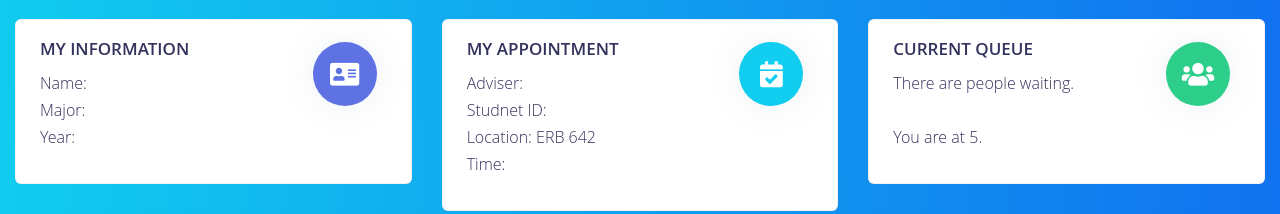
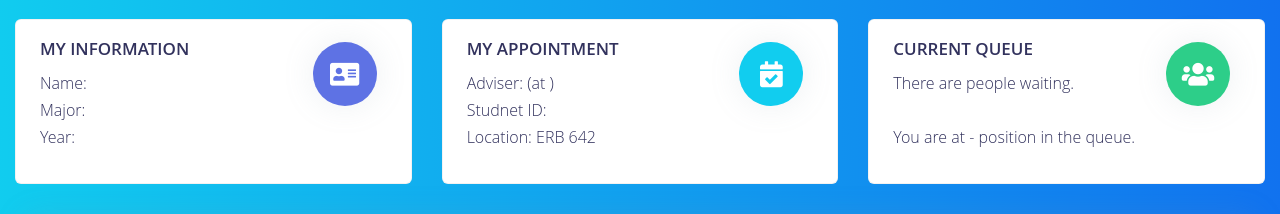
Before and after one commit to dongqingye7/WeAdvise, a React (Create React App) app: page /Home in a window 1280 px wide. Shown: the part 184-398 px from the top of the page. Built offline with nearby package versions, Linux system fonts and the light colour scheme; no server answers; the database is empty; sample sign-in values are in the browser's storage.

Commit message:
Homepage Update

```diff
--- a/src/Components/Home/Header.js
+++ b/src/Components/Home/Header.js
@@ -11,19 +11,27 @@
 */
 import React from "react";
 
+import firebase from 'firebase/app';
 
 // reactstrap components
 import { Card, CardBody, CardTitle, CardText, Container, Row, Col } from "reactstrap";
 import withAuthorization from "../withAuthorization";
 import { db } from "../../firebase";
+import { keys } from "@material-ui/core/styles/createBreakpoints";
 //import numInQueue from
 
 
 
 
+ const queueUser=5;
 
-const queueNumber=db.numInQueue;
-const queueUser=5;
+
+            // let dobobj = Object.values(dataSnapShot.val());
+            // for (var i = 0; i < dataSnapShot.numChildren(); i++) {
+            //   if (dobobj[i].uid == uid) {
+
+            //   }
+            // }
 
 
 
@@ -35,17 +43,46 @@ class Header extends React.Component {
     Lastname:"",
     Major:"",
     Year_Started:"",
-    name:"",
+    name:" ",
     message:"",
     Student_id:"",
-    Advisor:""
+    Advisor:"",
+    NUMB:"",
+    POS:""
 
   };
 
   componentDidMount() {
+    var user = firebase.auth().currentUser;
+    var uid = user.uid;
+    var self = this;
+    var doblist = firebase.database().ref("Queue");
+        doblist.once("value", dataSnapShot => {
+          let dobobj = Object.values(dataSnapShot.val());
+          let dobkey = Object.keys(dataSnapShot.val());
+
+          for (var i = dataSnapShot.numChildren() ; i >0 ; i--) {
+
+            if(dobkey[i] == loggedUser.uid){
+            self.setState({
+              POS: i+1
+
+            })
+          }
+          }
+            this.setState({
+              NUMB: dataSnapShot.numChildren() ,
+
+            })
+
+
+        });
+
 
 
     const { loggedUser } = this.props;
+
+
     db.doGetAnUnser(loggedUser.uid).then(res => {
       this.setState({
         Firstname: res.val().Firstname,
@@ -57,7 +94,14 @@ class Header extends React.Component {
     });
 
 
-    db.doGetAppointment(loggedUser.uid).then(res => {
+
+// var doblist = firebase.database().ref("Queue");
+// doblist.once("value", dataSnapShot => {
+//   for (var i=0; i<dataSnapShot.numChildren(); i++){
+//   if(Object.values(dataSnapShot.val()) == uid){
+
+db.doGetAppointment(loggedUser.uid).then(res => {
+  if(res.hasChild(uid)){
       this.setState({
         name: res.val().name,
         message: res.val().message,
@@ -65,7 +109,12 @@ class Header extends React.Component {
         Advisor: res.val().Advisor
 
       });
+    }
     });
+
+//   }}
+// });
+
 
   }
   render() {
@@ -73,7 +122,7 @@ class Header extends React.Component {
 
 
 
-    const {Firstname, Lastname, Major, Year_Started, name, message, Student_id, Advisor } = this.state;
+    const {Firstname, Lastname, Major, Year_Started, name, message, Student_id, Advisor, NUMB,POS } = this.state;
 
 
     // console.log("dasdf", this.props.loggedUser);
@@ -125,10 +174,10 @@ class Header extends React.Component {
                         </CardTitle>
 
                         <div className="h5 font-weight-bold mb-0">
-                            <p>Adviser: {Advisor}
+                            <p>Adviser: {Advisor} (at {message} )
                             <br />Studnet ID: {Student_id}
                             <br />Location: {appLocation}
-                            <br />Time: {message}
+                            {/* <br />Time: {message} */}
 
                             </p>
                         </div>
@@ -154,9 +203,9 @@ class Header extends React.Component {
                           Current Queue
                       </CardTitle>
                       <div className="h5 font-weight-bold mb-0">
-                            <p>There are {queueNumber} people waiting.
+                            <p>There are {NUMB} people waiting.
                             <br />
-                            <br />You are at {queueUser}.
+                            <br />You are at - {POS} position in the queue.
                             <br />
                             </p>
                           </div>
--- a/src/Components/Schedule/Queue.js
+++ b/src/Components/Schedule/Queue.js
@@ -85,10 +85,7 @@ class Queue extends Component {
             />
           </FormGroup>
 
-          <FormGroup>
-            <label for="input_starttime">Light version, 12hours</label>
-            <input placeholder="Selected time" type="text" id="input_starttime" class="form-control timepicker"/>
-          </FormGroup>
+
 
 
           <FormGroup>
--- a/src/firebase/db.js
+++ b/src/firebase/db.js
@@ -1,6 +1,6 @@
 //this is going to store Firebase realtime database API code
 import { db } from "./firebase";
-
+import * as firebase from "firebase";
 
 //##########3 user API
 
@@ -24,7 +24,11 @@ export const onceGetUsers = () => db.ref("users").once("value");
 
 export const doGetAnUnser = uid => db.ref(`users/${uid}`).once("value");
 
-export const numInQueue = uid => db.ref(`Queue/${uid}`);
+export const numInQueue = uid => db.ref(`Queue/${uid}`).once("value", dataSnapShot => {
+
+      dataSnapShot.numChildren();
+   });
+
 
 // other APIs could come below
 export const doGetAppointment = uid => db.ref(`Queue/${uid}`).once("value");
```
